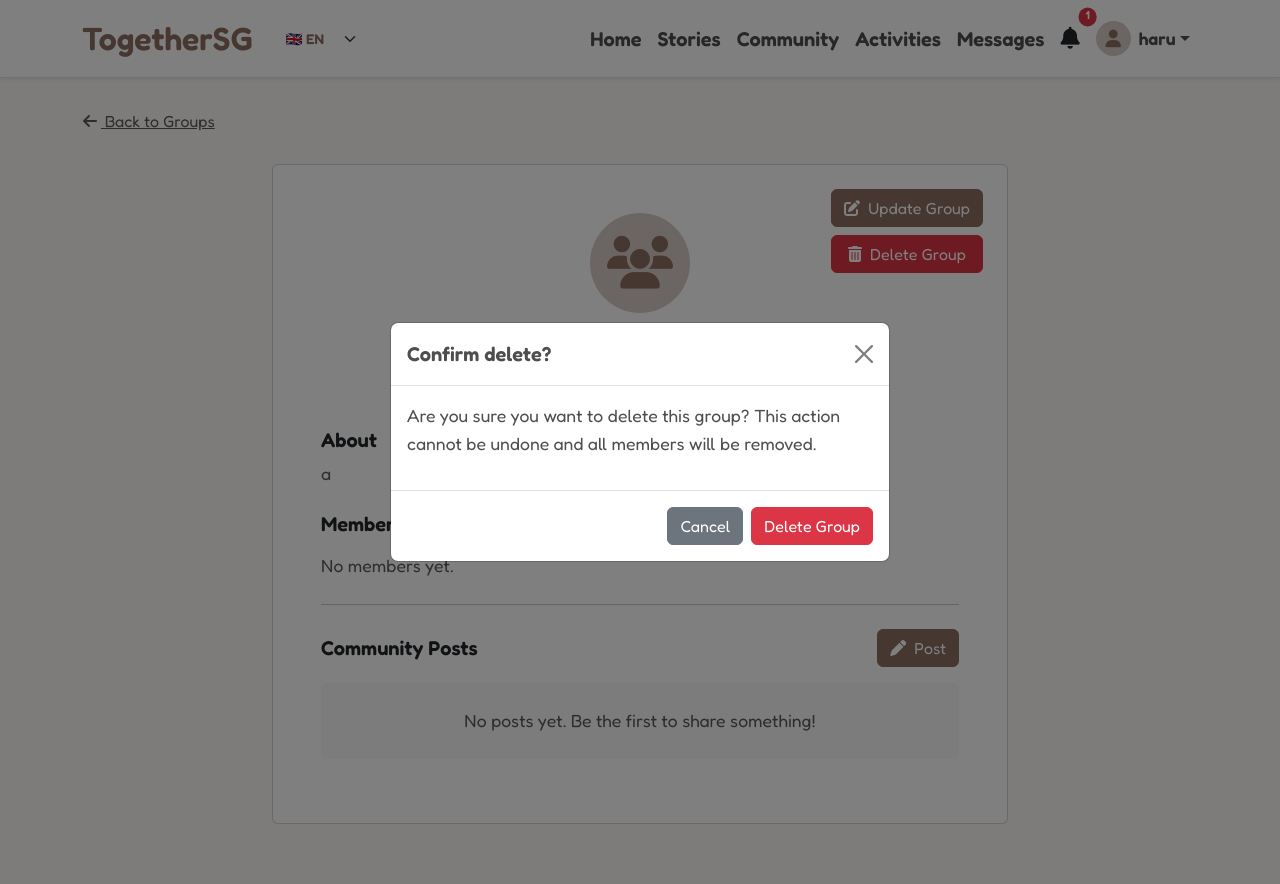
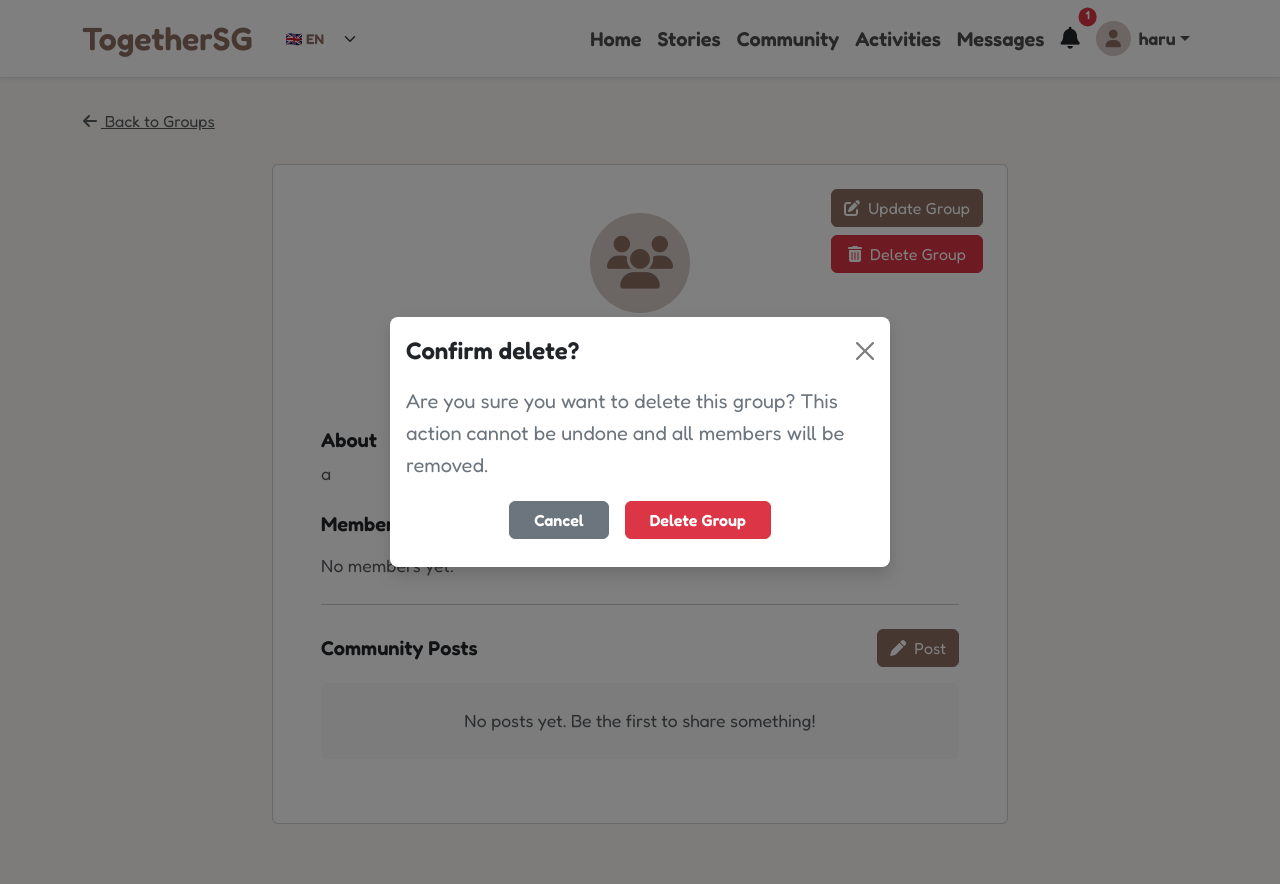
Before and after one commit to jodenlee/WDP-jjlin, a Flask app: page /community/1 in a window 1280 px wide, after a click on "Delete Group". Run offline with Flask 3, Linux system fonts and the light colour scheme; a user stored in the database is signed in; data comes from the database, SQL or seed files in the repository; both versions use the stored data as it was after the commit.

Commit message:
joden2.02?

```diff
--- a/templates/community/view.html
+++ b/templates/community/view.html
@@ -265,19 +265,21 @@
     <div class="modal fade" id="deleteGroupModal" tabindex="-1" aria-labelledby="deleteGroupModalLabel"
         aria-hidden="true">
         <div class="modal-dialog modal-dialog-centered">
-            <div class="modal-content">
-                <div class="modal-header">
-                    <h5 class="modal-title" id="deleteGroupModalLabel">Confirm delete?</h5>
+            <div class="modal-content border-0 shadow">
+                <div class="modal-header border-bottom-0 pb-0">
+                    <h5 class="modal-title fw-bold text-dark fs-4" id="deleteGroupModalLabel">{{ _('Confirm delete?') }}
+                    </h5>
                     <button type="button" class="btn-close" data-bs-dismiss="modal" aria-label="Close"></button>
                 </div>
-                <div class="modal-body">
-                    <p>Are you sure you want to delete this group? This action cannot be undone and all members will be
-                        removed.</p>
+                <div class="modal-body text-secondary fs-5 py-3">
+                    <p class="mb-0">{{ _('Are you sure you want to delete this group? This action cannot be undone and
+                        all members will be removed.') }}</p>
                 </div>
-                <div class="modal-footer">
-                    <button type="button" class="btn btn-secondary" data-bs-dismiss="modal">Cancel</button>
+                <div class="modal-footer border-top-0 pt-0 pb-4 justify-content-center gap-2">
+                    <button type="button" class="btn btn-secondary px-4 fw-bold" data-bs-dismiss="modal">{{ _('Cancel')
+                        }}</button>
                     <form action="{{ url_for('community.delete_group', group_id=group['id']) }}" method="POST">
-                        <button type="submit" class="btn btn-danger">Delete Group</button>
+                        <button type="submit" class="btn btn-danger px-4 fw-bold">{{ _('Delete Group') }}</button>
                     </form>
                 </div>
             </div>
@@ -288,18 +290,20 @@
     <div class="modal fade" id="leaveGroupModal" tabindex="-1" aria-labelledby="leaveGroupModalLabel"
         aria-hidden="true">
         <div class="modal-dialog modal-dialog-centered">
-            <div class="modal-content">
-                <div class="modal-header">
-                    <h5 class="modal-title" id="leaveGroupModalLabel">Confirm leave?</h5>
+            <div class="modal-content border-0 shadow">
+                <div class="modal-header border-bottom-0 pb-0">
+                    <h5 class="modal-title fw-bold text-dark fs-4" id="leaveGroupModalLabel">{{ _('Confirm leave?') }}
+                    </h5>
                     <button type="button" class="btn-close" data-bs-dismiss="modal" aria-label="Close"></button>
                 </div>
-                <div class="modal-body">
-                    <p>Are you sure you want to leave this group?</p>
+                <div class="modal-body text-secondary fs-5 py-3">
+                    <p class="mb-0">{{ _('Are you sure you want to leave this group?') }}</p>
                 </div>
-                <div class="modal-footer">
-                    <button type="button" class="btn btn-secondary" data-bs-dismiss="modal">Cancel</button>
+                <div class="modal-footer border-top-0 pt-0 pb-4 justify-content-center gap-2">
+                    <button type="button" class="btn btn-secondary px-4 fw-bold" data-bs-dismiss="modal">{{ _('Cancel')
+                        }}</button>
                     <form action="{{ url_for('community.leave_group', group_id=group['id']) }}" method="POST">
-                        <button type="submit" class="btn btn-danger">Leave Group</button>
+                        <button type="submit" class="btn btn-danger px-4 fw-bold">{{ _('Leave Group') }}</button>
                     </form>
                 </div>
             </div>
@@ -470,18 +474,19 @@
     <!-- Delete Post Modal -->
     <div class="modal fade" id="deletePostModal" tabindex="-1" aria-hidden="true">
         <div class="modal-dialog modal-dialog-centered">
-            <div class="modal-content">
-                <div class="modal-header">
-                    <h5 class="modal-title">Confirm Delete Post?</h5>
+            <div class="modal-content border-0 shadow">
+                <div class="modal-header border-bottom-0 pb-0">
+                    <h5 class="modal-title fw-bold text-dark fs-4">{{ _('Confirm Delete Post?') }}</h5>
                     <button type="button" class="btn-close" data-bs-dismiss="modal" aria-label="Close"></button>
                 </div>
-                <div class="modal-body">
-                    <p>Are you sure you want to delete this post?</p>
+                <div class="modal-body text-secondary fs-5 py-3">
+                    <p class="mb-0">{{ _('Are you sure you want to delete this post?') }}</p>
                 </div>
-                <div class="modal-footer">
-                    <button type="button" class="btn btn-secondary" data-bs-dismiss="modal">Cancel</button>
+                <div class="modal-footer border-top-0 pt-0 pb-4 justify-content-center gap-2">
+                    <button type="button" class="btn btn-secondary px-4 fw-bold" data-bs-dismiss="modal">{{ _('Cancel')
+                        }}</button>
                     <form id="deletePostForm" method="POST">
-                        <button type="submit" class="btn btn-danger">Delete Post</button>
+                        <button type="submit" class="btn btn-danger px-4 fw-bold">{{ _('Delete Post') }}</button>
                     </form>
                 </div>
             </div>
@@ -516,18 +521,19 @@
     <!-- Delete Comment Modal -->
     <div class="modal fade" id="deleteCommentModal" tabindex="-1" aria-hidden="true">
         <div class="modal-dialog modal-dialog-centered">
-            <div class="modal-content">
-                <div class="modal-header">
-                    <h5 class="modal-title">Confirm Delete Comment?</h5>
+            <div class="modal-content border-0 shadow">
+                <div class="modal-header border-bottom-0 pb-0">
+                    <h5 class="modal-title fw-bold text-dark fs-4">{{ _('Confirm Delete Comment?') }}</h5>
                     <button type="button" class="btn-close" data-bs-dismiss="modal" aria-label="Close"></button>
                 </div>
-                <div class="modal-body">
-                    <p>Are you sure you want to delete this comment?</p>
+                <div class="modal-body text-secondary fs-5 py-3">
+                    <p class="mb-0">{{ _('Are you sure you want to delete this comment?') }}</p>
                 </div>
-                <div class="modal-footer">
-                    <button type="button" class="btn btn-secondary" data-bs-dismiss="modal">Cancel</button>
+                <div class="modal-footer border-top-0 pt-0 pb-4 justify-content-center gap-2">
+                    <button type="button" class="btn btn-secondary px-4 fw-bold" data-bs-dismiss="modal">{{ _('Cancel')
+                        }}</button>
                     <form id="deleteCommentForm" method="POST">
-                        <button type="submit" class="btn btn-danger">Delete Comment</button>
+                        <button type="submit" class="btn btn-danger px-4 fw-bold">{{ _('Delete Comment') }}</button>
                     </form>
                 </div>
             </div>
```
Also changed, not shown: templates/activities/view.html (+7 -5 lines), templates/stories/edit.html (+6 -4 lines), templates/stories/view.html (+11 -12 lines), app.db.
